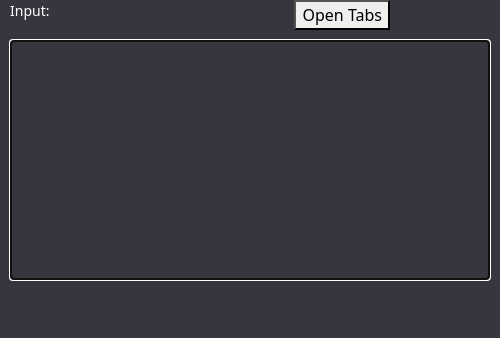
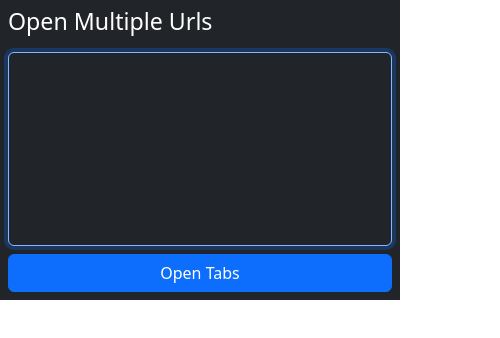
Before and after one commit to damidhagor/OpenMutlipleURLsChromeExtension, a browser extension: page extension/popup.html in a window 400 px wide. Shown: the whole page, 500 px wide, since content can reach past the window. Drawn offline with Linux system fonts and the light colour scheme.

Commit message:
Restyled popup.html

```diff
--- a/extension/popup.css
+++ /dev/null
@@ -1,32 +0,0 @@
-:root {
-    --background-color: #35363E;
-    --text-color: #FFFFFF;
-}
-
-body {
-    background-color: var(--background-color);
-    color: var(--text-color);
-}
-
-#input {
-    width: 30em;
-    height: 15em;
-    resize: none;
-    overflow: auto;
-    margin: 10px 10px 10px 10px;
-    background-color: var(--background-color);
-    color: var(--text-color);
-}
-
-#inputLbl {
-    font-size: 14px;
-    margin: 0px 0px 0px 10px;
-    float: left;
-}
-
-#openBtn {
-    height: auto;
-    width: auto;
-    margin: 0px 10px 0px 0px;
-    float: right;
-}
--- a/extension/popup.html
+++ b/extension/popup.html
@@ -1,14 +1,24 @@
 <html>
-<head>
-    <link rel="stylesheet" type="text/css" href="bootstrap/bootstrap.min.css" />
-    <script src="bootstrap/bootstrap.bundle.min.js"></script>
-
-    <link rel="stylesheet" type="text/css" href="popup.css" />
-    <script src="scripts/popup.js"></script>
-</head>
+    <head>
+        <link rel="stylesheet" type="text/css" href="bootstrap/bootstrap.min.css" />
+        <script src="bootstrap/bootstrap.bundle.min.js"></script>
+        <script src="scripts/popup.js"></script>
+    </head>
 
     <body>
-        <div><span id="inputLbl">Input:</span><button id="openBtn">Open Tabs</button></div>
-        <textarea id="input"></textarea>
+        <div class="d-flex flex-column text-bg-dark gap-2 p-2"
+             style="width: 400px; height: 300px;">
+
+            <h3>Open Multiple Urls</h3>
+
+            <textarea id="input"
+                      class="form-control flex-grow-1 text-bg-dark"
+                      style="resize: none;"></textarea>
+
+            <button id="openBtn"
+                    class="btn btn-primary">
+                Open Tabs
+            </button>
+        </div>
     </body>
 </html>
--- a/extension/scripts/popup.js
+++ b/extension/scripts/popup.js
@@ -1,11 +1,13 @@
 var input;
 var openBtn;
+
 document.addEventListener("DOMContentLoaded", function () {
     input = document.getElementById("input");
     openBtn = document.getElementById("openBtn");
     openBtn === null || openBtn === void 0 ? void 0 : openBtn.addEventListener("click", openBtnClickHandler);
     input.focus();
 });
+
 document.addEventListener('keydown', (event) => {
     if (!event.shiftKey && event.key == "Enter") {
         openTabs();
@@ -29,6 +31,7 @@ function getUrlsFromText(text) {
     }
     return result;
 }
+
 function getUrlFromString(string) {
     try {
         let url = new URL(string);
@@ -38,6 +41,7 @@ function getUrlFromString(string) {
         return null;
     }
 }
+
 function openTabs() {
     let urls = getUrlsFromText(input.value);
     if (urls === null)
@@ -45,6 +49,7 @@ function openTabs() {
     urls.forEach(url => createTab(url));
     close();
 }
+
 function createTab(url, active = false) {
     try {
         chrome.tabs.create({
```
